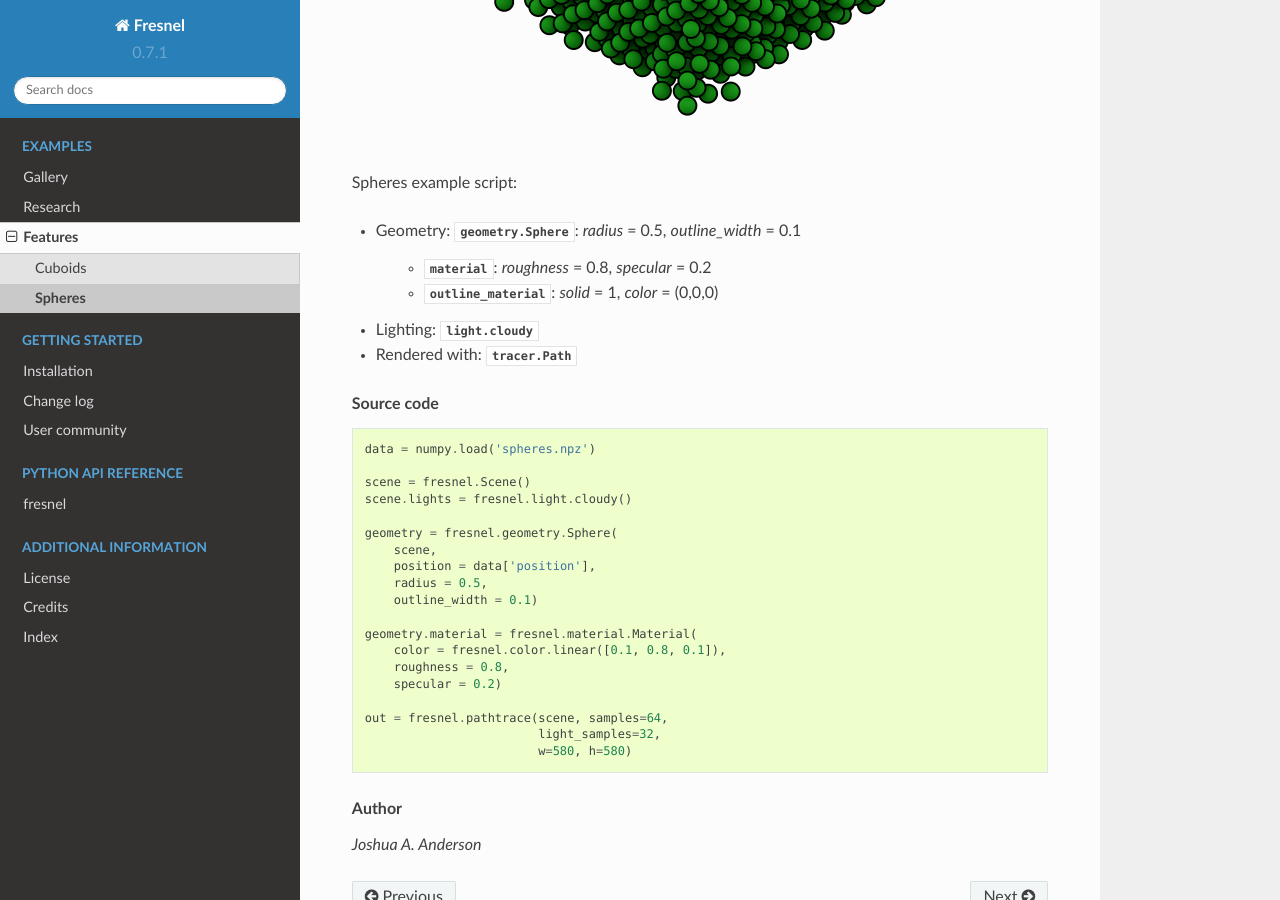
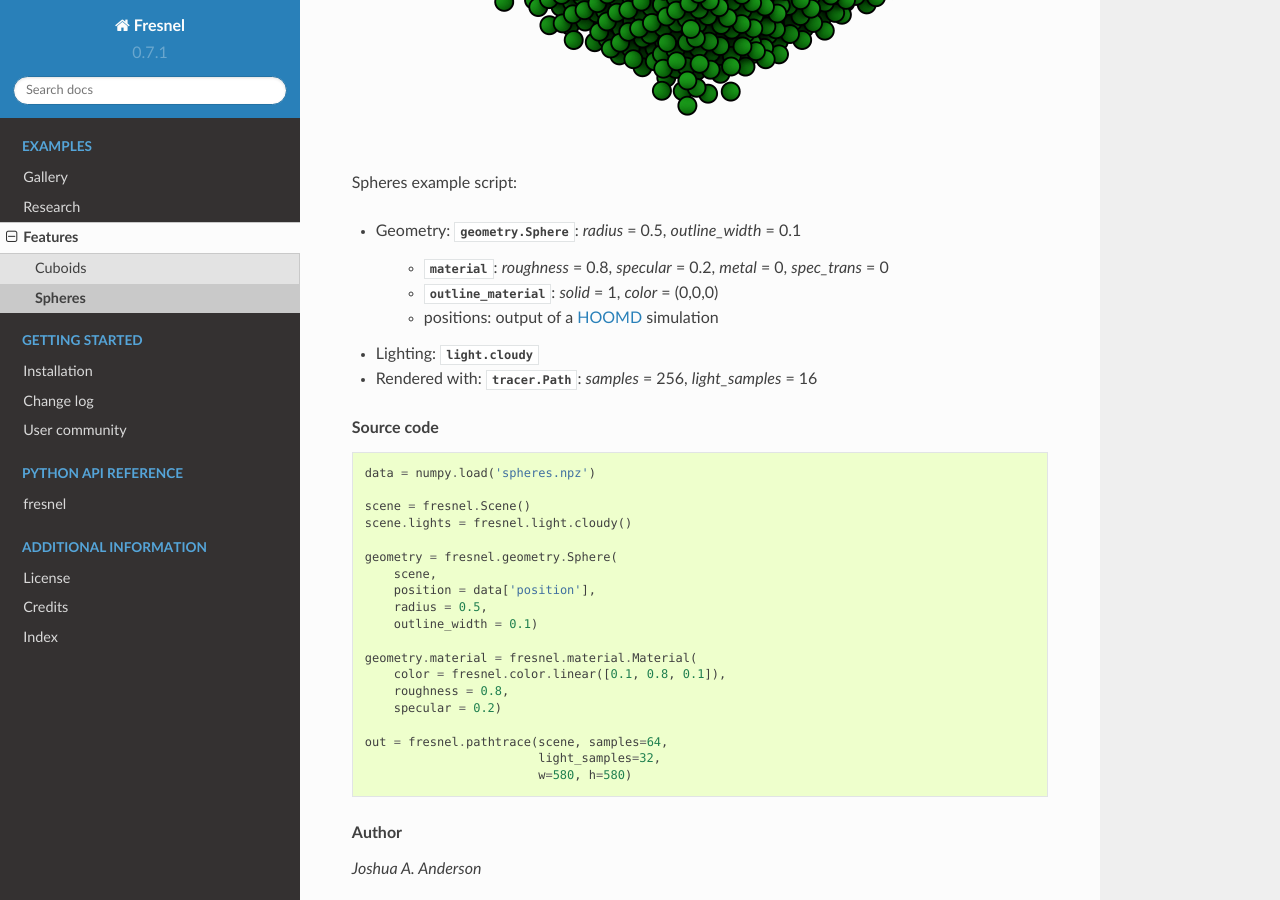
Before and after one commit to glotzerlab/fresnel, a Sphinx documentation site: the page built from doc/gallery/sphere.rst, in a window 1280 px wide and 900 px high, scrolled down 703 px. Built offline with Sphinx 7.4.7 and the Read the Docs theme 2.0.0, drawn with Linux system fonts in a browser that asks for light colours.

Commit message:
Update gallery scene descriptions

```diff
--- a/doc/gallery/sphere.rst
+++ b/doc/gallery/sphere.rst
@@ -9,11 +9,12 @@ Spheres example script:
 
 * Geometry: :py:class:`geometry.Sphere <fresnel.geometry.Sphere>`: *radius* = 0.5, *outline_width* = 0.1
 
-    * :py:class:`material <fresnel.material.Material>`: *roughness* = 0.8, *specular* = 0.2
+    * :py:class:`material <fresnel.material.Material>`: *roughness* = 0.8, *specular* = 0.2, *metal* = 0, *spec_trans* = 0
     * :py:class:`outline_material <fresnel.material.Material>`: *solid* = 1, *color* = (0,0,0)
+    * positions: output of a `HOOMD <http://glotzerlab.engin.umich.edu/hoomd-blue/>`_ simulation
 
 * Lighting: :py:meth:`light.cloudy <fresnel.light.cloudy>`
-* Rendered with: :py:class:`tracer.Path <fresnel.tracer.Path>`
+* Rendered with: :py:class:`tracer.Path <fresnel.tracer.Path>`: *samples* = 256, *light_samples* = 16
 
 .. rubric:: Source code
 
```
Also changed, not shown: doc/gallery/cuboid.rst (+4 -3 lines), doc/gallery/protomer.rst (+7 -4 lines).
